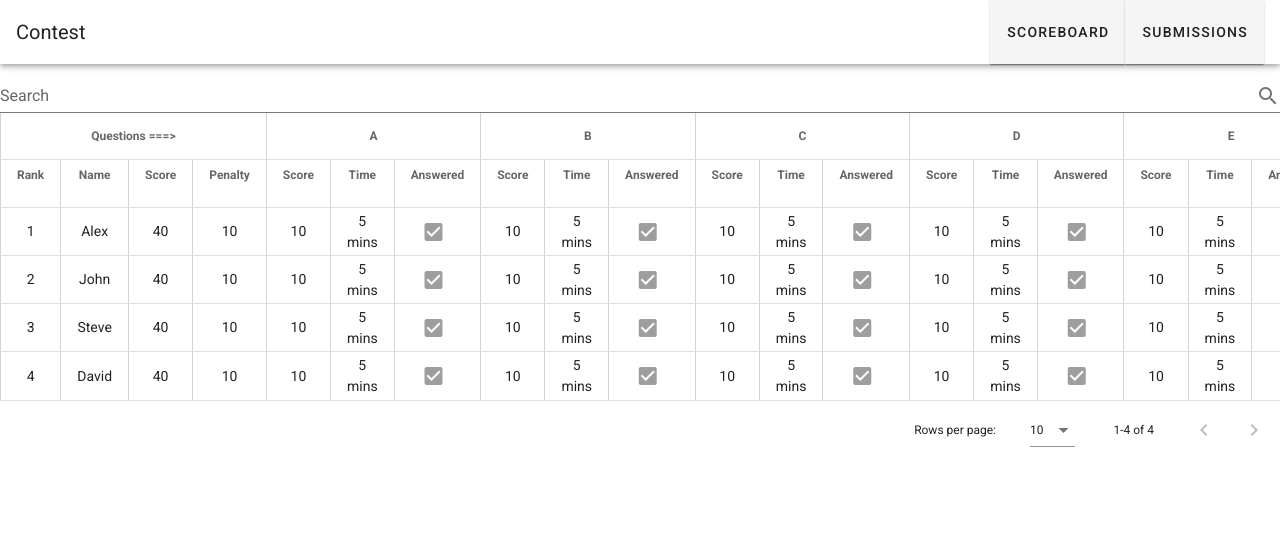
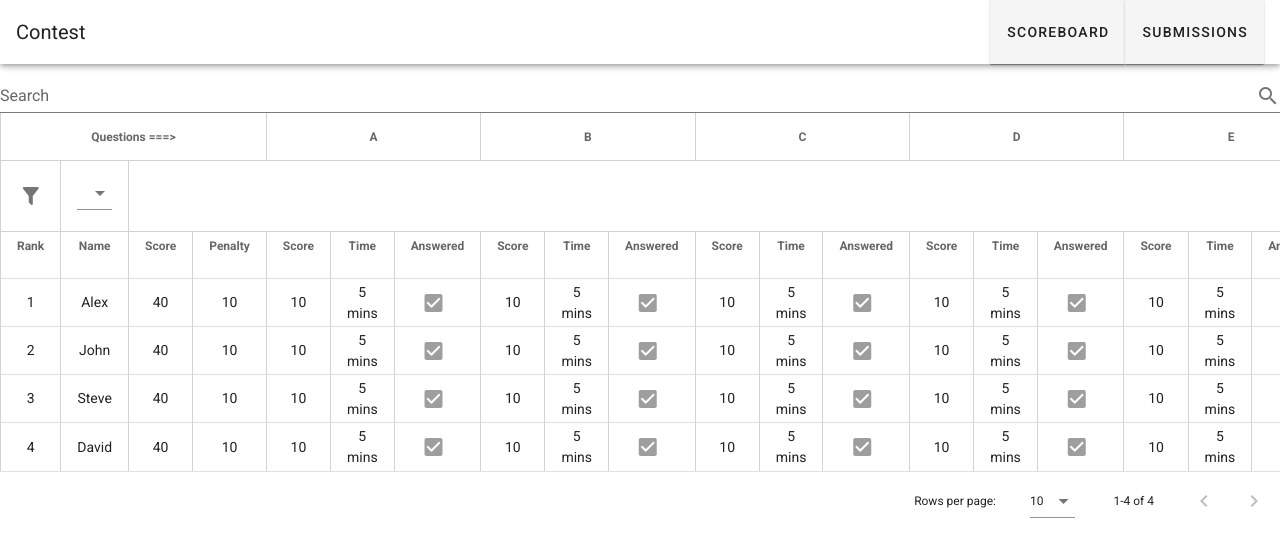
Before and after one commit to manankarnik/contest, a Vue app: page /scoreboard in a window 1280 px wide. Shown: the top 546 px of the page. Built offline with nearby package versions, Linux system fonts and the light colour scheme.

Commit message:
feat: add filter by name

```diff
--- a/src/views/ScoreboardView.vue
+++ b/src/views/ScoreboardView.vue
@@ -8,7 +8,7 @@
     >
     </v-text-field>
     <v-data-table
-      :headers="headers"
+      :headers="computeHeaders"
       :items="items"
       :search="search"
       class="table"
@@ -22,6 +22,19 @@
             <th colspan="3">C</th>
             <th colspan="3">D</th>
             <th colspan="3">E</th>
+          </tr>
+          <tr>
+            <td><v-icon>mdi-filter</v-icon></td>
+            <td>
+              <v-select
+                v-model="name"
+                :items="items.map((item) => item.name)"
+                clearable
+                clear-icon="$clear"
+                >selection box
+              </v-select>
+            </td>
+            <td colspan="17"></td>
           </tr>
         </thead>
       </template>
@@ -64,13 +77,28 @@ export default {
   data() {
     return {
       search: "",
+      name: "",
       headers: [],
       items: [],
     };
   },
   mounted() {
-    this.headers = this.$store.getters.getScoreboardHeaders;
     this.items = this.$store.getters.getScoreboardItems;
+  },
+  methods: {
+    async updateHeaders() {
+      this.headers = await this.$store.getters.getScoreboardHeaders;
+      this.headers[1]["filter"] = (value) => {
+        if (!this.name) return true;
+        return value == this.name;
+      };
+    },
+  },
+  computed: {
+    computeHeaders() {
+      this.updateHeaders();
+      return this.headers;
+    },
   },
 };
 </script>
@@ -81,12 +109,10 @@ export default {
   white-space: pre-wrap;
 }
 
-.center tr th {
+.center tr th,
+.center tr td,
+.center + thead th {
   border-top: 1px solid lightgray;
-}
-
-.center tr th,
-.center + thead th {
   border-left: 1px solid lightgray;
   text-align: center !important;
 }
```
